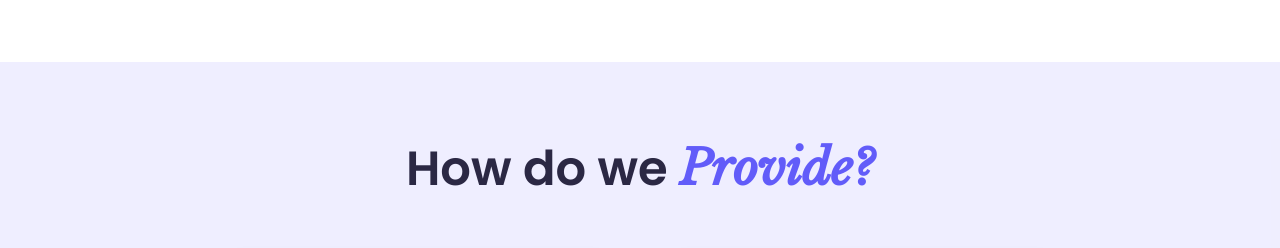
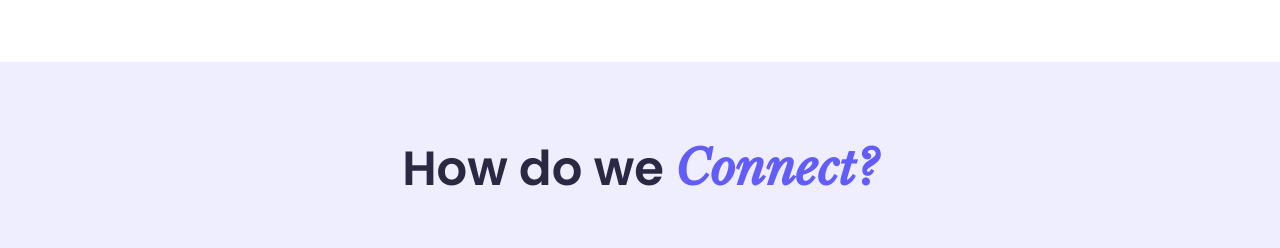
Before and after one commit to Harman-khurmi/Dawdle-live-main, a React (Vite) app: page / in a window 1280 px wide. Shown: the part 1640-1888 px from the top of the page. Built offline with nearby package versions, Linux system fonts and the light colour scheme.

Commit message:
text-change

```diff
--- a/src/sections/Provide.jsx
+++ b/src/sections/Provide.jsx
@@ -22,7 +22,7 @@ const Provide = () => {
             whileInView="show"
             viewport={{ once: false, amount: 0.5 }}
             className="lg:text-5xl md:text-4xl text-3xl xs:text-2xl font-semibold text-brandSecondary mb-4 mt-8 md:mt-16 leading-9 md:leading-tight lg:leading-tight">
-            <span className='poppins'>How do we</span> <span className="font-['Libre_Baskerville'] italic text-brandPrimary">Provide?</span>
+            <span className='poppins'>How do we</span> <span className="font-['Libre_Baskerville'] italic text-brandPrimary">Connect?</span>
           </motion.h1>
           {/* cards */}
           <div className="grid grid-cols-1 md:grid-cols-2 gap-12 p-4 mt-6 items-center justify-center mx-auto content-center align-middle">
```
